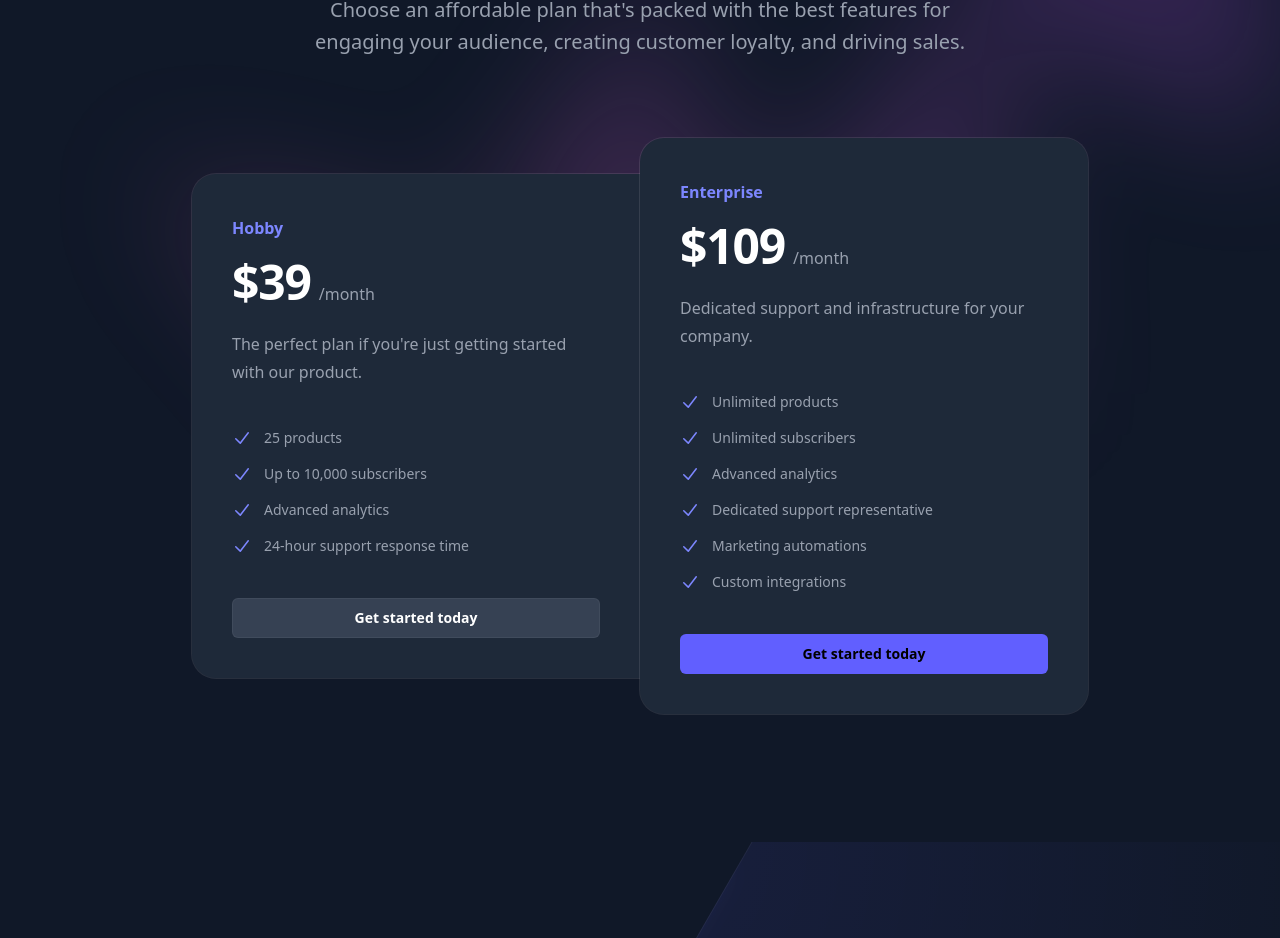
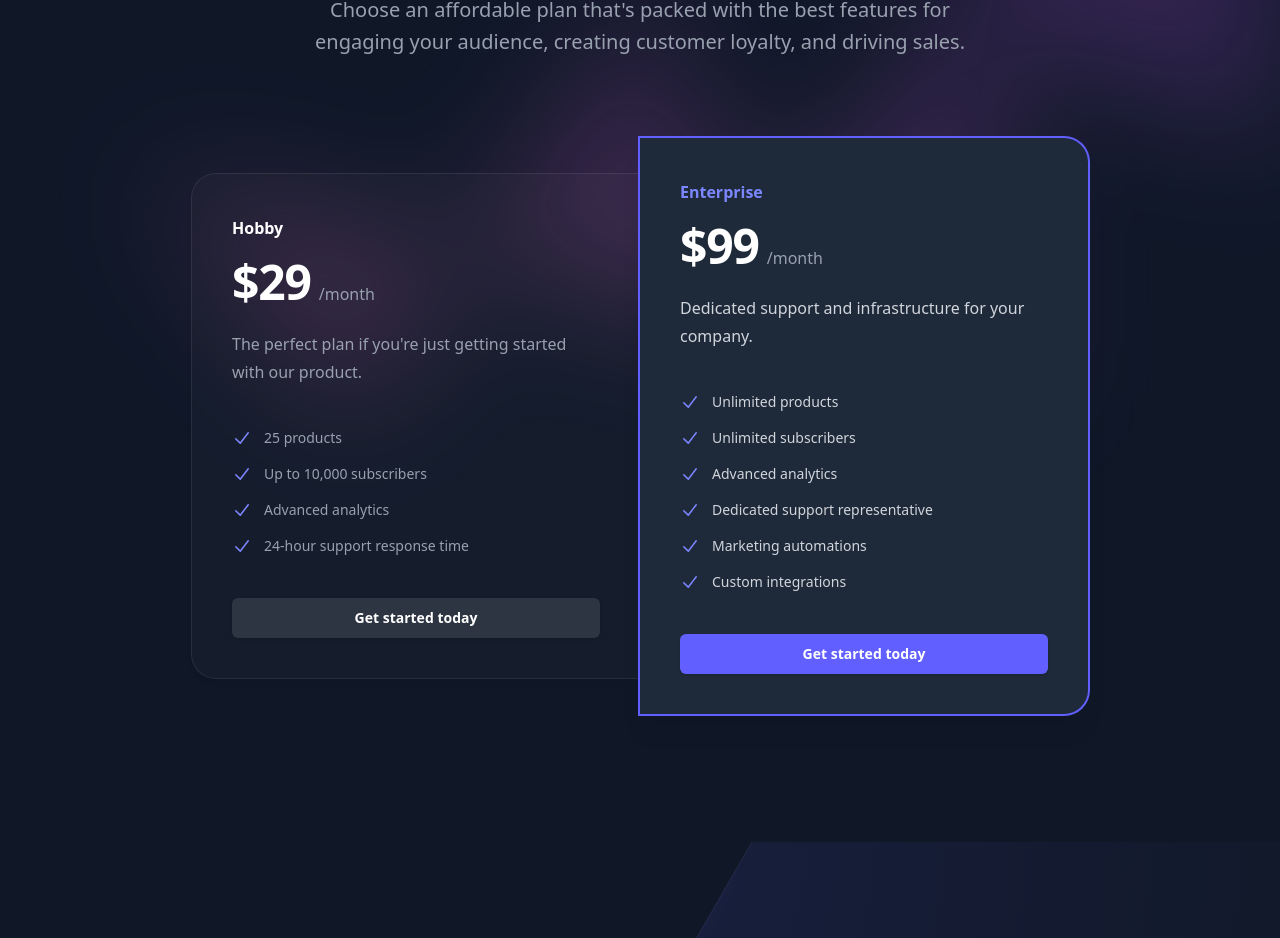
Before and after one commit to Profzen/tpvercel, a React (Vite) app: page / in a window 1280 px wide. Shown: the part 1750-2688 px from the top of the page. Built offline with nearby package versions, Linux system fonts and the light colour scheme.

Commit message:
Personnalization

```diff
--- a/src/components/Prices.tsx
+++ b/src/components/Prices.tsx
@@ -6,7 +6,7 @@ const tiers = [
     name: 'Hobby',
     id: 'tier-hobby',
     href: '#',
-    priceMonthly: '$39',
+    priceMonthly: '$29',
     description: "The perfect plan if you're just getting started with our product.",
     features: ['25 products', 'Up to 10,000 subscribers', 'Advanced analytics', '24-hour support response time'],
     featured: false,
@@ -15,7 +15,7 @@ const tiers = [
     name: 'Enterprise',
     id: 'tier-enterprise',
     href: '#',
-    priceMonthly: '$109',
+    priceMonthly: '$99',
     description: 'Dedicated support and infrastructure for your company.',
     features: [
       'Unlimited products',
@@ -62,47 +62,56 @@ export default function Prices() {
           <div
             key={tier.id}
             className={classNames(
-              tier.featured ? `relative ${theme.card}` : `${theme.backgroundAlt}`,
               tier.featured
-                ? ''
-                : tierIdx === 0
-                  ? 'rounded-t-3xl sm:rounded-b-none lg:rounded-tr-none lg:rounded-bl-3xl'
-                  : 'sm:rounded-t-none lg:rounded-tr-3xl lg:rounded-bl-none',
-              `rounded-3xl p-8 ring-1 ${theme.ring} sm:p-10`,
+                ? `relative ${theme.isDark ? 'bg-gray-800' : 'bg-gray-900'} shadow-xl`
+                : `${theme.isDark ? 'bg-white/2.5' : 'bg-white'} shadow-md`,
+              tier.featured
+                ? 'ring-2 ring-indigo-500'
+                : `ring-1 ${theme.isDark ? 'ring-white/10' : 'ring-gray-200'}`,
+              tierIdx === 0
+                ? 'rounded-t-3xl sm:rounded-b-none lg:rounded-tr-none lg:rounded-bl-3xl'
+                : 'sm:rounded-t-none lg:rounded-tr-3xl lg:rounded-bl-none',
+              'rounded-3xl p-8 sm:p-10',
             )}
           >
             <h3
               id={tier.id}
-              className={classNames(tier.featured ? theme.link : theme.link, 'text-base/7 font-semibold')}
+              className={classNames(
+                tier.featured ? 'text-indigo-400' : theme.text,
+                'text-base/7 font-semibold'
+              )}
             >
               {tier.name}
             </h3>
             <p className="mt-4 flex items-baseline gap-x-2">
               <span
                 className={classNames(
-                  tier.featured ? theme.text : theme.text,
+                  tier.featured ? 'text-white' : theme.text,
                   'text-5xl font-semibold tracking-tight',
                 )}
               >
                 {tier.priceMonthly}
               </span>
-              <span className={classNames(tier.featured ? theme.textSecondary : theme.textSecondary, 'text-base')}>/month</span>
+              <span className={tier.featured ? 'text-gray-400' : theme.textSecondary}>/month</span>
             </p>
-            <p className={classNames(tier.featured ? theme.textSecondary : theme.textSecondary, 'mt-6 text-base/7')}>
+            <p className={classNames('mt-6 text-base/7', tier.featured ? 'text-gray-300' : theme.textSecondary)}>
               {tier.description}
             </p>
             <ul
               role="list"
               className={classNames(
-                tier.featured ? theme.textSecondary : theme.textSecondary,
                 'mt-8 space-y-3 text-sm/6 sm:mt-10',
+                tier.featured ? 'text-gray-300' : theme.textSecondary
               )}
             >
               {tier.features.map((feature) => (
                 <li key={feature} className="flex gap-x-3">
                   <CheckIcon
                     aria-hidden="true"
-                    className={classNames(tier.featured ? theme.link : theme.link, 'h-6 w-5 flex-none')}
+                    className={classNames(
+                      tier.featured ? 'text-indigo-400' : theme.link,
+                      'h-6 w-5 flex-none'
+                    )}
                   />
                   {feature}
                 </li>
@@ -113,9 +122,9 @@ export default function Prices() {
               aria-describedby={tier.id}
               className={classNames(
                 tier.featured
-                  ? `${theme.button.primary} focus-visible:outline-indigo-500`
-                  : `${theme.button.secondary} text-white inset-ring inset-ring-white/5 focus-visible:outline-white/75`,
-                'mt-8 block rounded-md px-3.5 py-2.5 text-center text-sm font-semibold focus-visible:outline-2 focus-visible:outline-offset-2 sm:mt-10',
+                  ? 'bg-indigo-500 text-white hover:bg-indigo-400 focus-visible:outline-indigo-500'
+                  : `${theme.isDark ? 'bg-white/10 text-white hover:bg-white/20' : 'bg-gray-800 text-white hover:bg-gray-700'} focus-visible:outline-gray-800`,
+                'mt-8 block rounded-md px-3.5 py-2.5 text-center text-sm font-semibold shadow-sm focus-visible:outline-2 focus-visible:outline-offset-2 sm:mt-10 transition-colors duration-200',
               )}
             >
               Get started today
```
